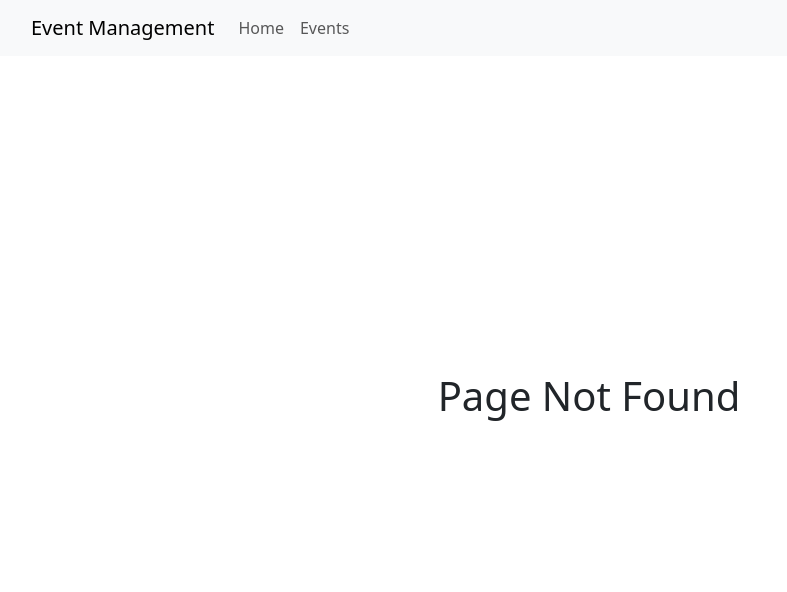
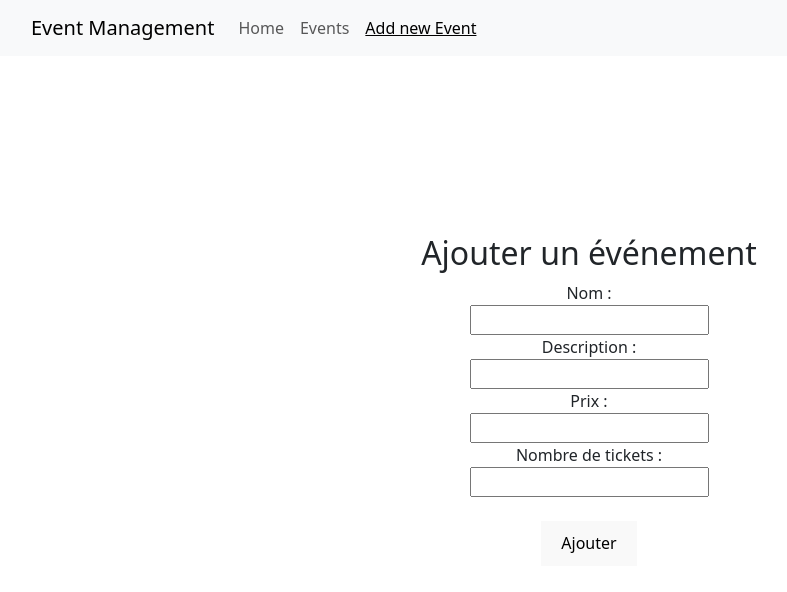
Before and after one commit to Zahrabelghaieb/React, a React (Vite) app: page /add in a window 1280 px wide. Before the commit this address had no page. Shown: the top 592 px of the page, without its empty margins (51-838 px from the left). Built offline with nearby package versions, Linux system fonts and the light colour scheme.

Commit message:
Atelier3

```diff
--- a/package.json
+++ b/package.json
@@ -10,6 +10,7 @@
     "preview": "vite preview"
   },
   "dependencies": {
+    "axios": "^1.13.6",
     "bootstrap": "^5.3.8",
     "react": "^19.2.0",
     "react-bootstrap": "^2.10.10",
--- a/src/App.jsx
+++ b/src/App.jsx
@@ -50,10 +50,13 @@ import React from 'react';
 import './App.css';
 import 'bootstrap/dist/css/bootstrap.min.css';
 import Events from './components/events/Events';
-import {Routes, Route, BrowserRouter} from 'react-router-dom';
+import { Routes, Route, BrowserRouter } from 'react-router-dom';
 import Home from './Home';
 import NavigationBar from './components/events/NavigationBar';
 import EventDetails from './components/events/EventDetails';
+import AddEvent from './components/events/AddEvent';
+import UpdateEvent from './components/events/UpdateEvent';
+
 function App() {
   return (
     <BrowserRouter>
@@ -61,10 +64,12 @@ function App() {
       <Routes>
         <Route path="/" element={<Home />} />
         <Route path="/events" element={<Events />} />
-        <Route path="/events/:name" element={<EventDetails/>} />
+        <Route path="/events/:id" element={<EventDetails />} />
+        <Route path="/add" element={<AddEvent />} />
+        <Route path="/update/:id" element={<UpdateEvent />} />
         <Route path="*" element={<h1>Page Not Found</h1>} />
       </Routes>
-  </BrowserRouter>
+    </BrowserRouter>
   );
 }
 
--- /dev/null
+++ b/src/api/db.json
@@ -0,0 +1,23 @@
+{
+  "events": [
+    {
+      "id": "2",
+      "name": "Festival de la médina de Tunis",
+      "description": "Le lorem ipsum est, en imprimerie, une suite de mots sans signification utilisée à titre provisoire pour calibrer une mise en page",
+      "image": "event2.jpg",
+      "price": 15,
+      "nbTickets": 4,
+      "nbParticipants": 30,
+      "like": false
+    },
+    {
+      "id": "2d14",
+      "name": "zahra",
+      "description": "hhhhhhhhh",
+      "price": "19",
+      "nbTickets": "50",
+      "image": "dd.jpg"
+    }
+  ],
+  "$schema": "./node_modules/json-server/schema.json"
+}
--- /dev/null
+++ b/src/components/events/AddEvent.jsx
@@ -0,0 +1,80 @@
+import { useState } from "react";
+import { useNavigate } from "react-router-dom";
+import { addEvent } from "../../services/api";
+
+function AddEvent() {
+  const navigate = useNavigate();
+
+  const [form, setForm] = useState({
+    name: "",
+    description: "",
+    price: "",
+    nbTickets: "",
+  });
+
+  const handleChange = (e) =>
+    setForm({ ...form, [e.target.name]: e.target.value });
+
+  const handleSubmit = async (e) => {
+    e.preventDefault();
+    await addEvent(form);
+    navigate("/events");
+  };
+
+  return (
+    <div>
+      <h2>Ajouter un événement</h2>
+
+      <form onSubmit={handleSubmit}>
+        <div>
+          <label>Nom :</label><br />
+          <input
+            type="text"
+            name="name"
+            value={form.name}
+            onChange={handleChange}
+            required
+          />
+        </div>
+
+        <div>
+          <label>Description :</label><br />
+          <input
+            type="text"
+            name="description"
+            value={form.description}
+            onChange={handleChange}
+            required
+          />
+        </div>
+
+        <div>
+          <label>Prix :</label><br />
+          <input
+            type="number"
+            name="price"
+            value={form.price}
+            onChange={handleChange}
+            required
+          />
+        </div>
+
+        <div>
+          <label>Nombre de tickets :</label><br />
+          <input
+            type="number"
+            name="nbTickets"
+            value={form.nbTickets}
+            onChange={handleChange}
+            required
+          />
+        </div>
+
+        <br />
+        <button type="submit">Ajouter</button>
+      </form>
+    </div>
+  );
+}
+
+export default AddEvent;
--- a/src/components/events/Event.jsx
+++ b/src/components/events/Event.jsx
@@ -1,54 +1,84 @@
 import React from 'react';
 import { Card, Col, Button, Badge } from 'react-bootstrap';
-// import placeholder from '../../assets/placeholder.jpg';
-import { Link } from 'react-router-dom';
+import { Link, useNavigate } from 'react-router-dom';
+import { deleteEvent } from "../../services/api";
 
 function Event({ event, buy }) {
+  const navigate = useNavigate();
+
+  const handleDelete = async () => {
+    await deleteEvent(event.id);
+    window.location.reload();
+  };
+
   return (
     <Col md={4} className="mb-4">
       <Card>
         <Card.Img
           variant="top"
-          src={`/images/${event.image}`} // Assuming images are in public/images/
+          src={`/images/${event.image}`}
           alt={event.name}
-          style={{ height: 200}}
+          style={{ height: 200 }}
         />
 
         <Card.Body>
           <Card.Title>
-            <Link to = {`/events/${event.name}`}>
+            <Link to={`/events/${event.id}`}>
               {event.name}
             </Link>
-            </Card.Title>
+          </Card.Title>
 
           <Card.Text>{event.description}</Card.Text>
+
           <p><strong>Prix :</strong> {event.price} TND</p>
+
           <p>
-            <strong>Billets :</strong>{' '}
+            <strong>Billets :</strong>{" "}
             {event.nbTickets === 0
-              ? <Badge bg="danger">Sold Out</Badge>
-              : <Badge bg="success">{event.nbTickets}</Badge>
+              ? <Badge bg="secondary">Sold Out</Badge>
+              : <Badge bg="secondary">{event.nbTickets}</Badge>
             }
           </p>
+
           <p><strong>Participants :</strong> {event.nbParticipants}</p>
 
           {/* Bouton Book */}
           <Button
-            variant="primary"
+            variant="light"
             onClick={() => buy(event.id)}
             disabled={event.nbTickets === 0}
             className="me-2"
           >
-            {event.nbTickets === 0 ? 'Sold Out' : 'Book an event'}
+            {event.nbTickets === 0 ? 'Sold Out' : 'Book'}
           </Button>
 
-          {/* Bouton Like/Dislike */}
+          {/* Bouton Like */}
           <Button
-            variant={event.like ? 'danger' : 'outline-danger'}
+            variant="light"
             onClick={() => buy(event.id, 'like')}
+            className="me-2"
           >
-            {event.like ? '❤️ Dislike' : '🤍 Like'}
+            {event.like ? 'Dislike' : 'Like'}
           </Button>
+
+          {/* Bouton Update */}
+          <Button
+            variant="light"
+            onClick={() => navigate(`/update/${event.id}`)}
+            className="me-2 mt-2"
+          >
+            Update
+          </Button>
+
+          {/* Bouton Delete */}
+          <Button
+            variant="light"
+            onClick={handleDelete}
+            className="mt-2"
+          >
+            Delete
+          </Button>
+
         </Card.Body>
       </Card>
     </Col>
--- a/src/components/events/EventDetails.jsx
+++ b/src/components/events/EventDetails.jsx
@@ -1,21 +1,29 @@
 import { useParams } from "react-router-dom";
-import events from "./data/events";
+import { useEffect, useState } from "react";
+import { getallEvents } from "../../services/api";
 const EventDetails = () => {
-    const { name } = useParams();
-    const event = events.find(e => e.name === name);
+    const { id } = useParams();
+    const [event, setEvent] = useState(null);
+
+    useEffect(() => {
+        getallEvents(id)
+            .then((res) => setEvent(res.data))
+            .catch(() => setEvent(null));
+    }, [id]);
+
     if (!event) {
-        return <h1>Event Not Found</h1>;
+        return <h1>Event does not exist</h1>;
     }
-  return (
-    <div>
-        <h1>Event Details for {name}</h1>
-        {event && (
+
+    return (
+        <div>
+            <h1>Event Details for {event.name}</h1>
             <div>
                 <p>Description: {event.description}</p>
                 <p>Price: {event.price} €</p>
-    </div>
-        )}
-    </div>
-   );
+            </div>
+        </div>
+    );
 };
+
 export default EventDetails;
--- a/src/components/events/Events.jsx
+++ b/src/components/events/Events.jsx
@@ -1,16 +1,17 @@
 import React, { useState, useEffect } from 'react';
 import { Row, Alert, Container } from 'react-bootstrap';
 import Event from './Event';
-import eventsData from "./data/events.json";
+import { getallEvents } from "../../services/api";
 function Events() {
-  const [events, setEvents] = useState(eventsData);
+  const [events, setEvents] = useState([]);
   const [showWelcome, setShowWelcome] = useState(false);
   const [bookingMsg, setBookingMsg] = useState('');
 
-  // ✅ useEffect — Message de bienvenue au montage
   useEffect(() => {
     console.log('Composant monté');
     setShowWelcome(true);
+
+    getallEvents().then((res) => setEvents(res.data));
 
     const timer = setTimeout(() => {
       setShowWelcome(false);
@@ -22,20 +23,16 @@ function Events() {
     };
   }, []);
 
-  // ✅ useEffect — Surveiller les changements d'events
   useEffect(() => {
     console.log('Composant mis à jour');
   });
 
-  // ✅ Fonction buy — Book ou Like/Dislike
   const buy = (id, action = 'book') => {
     setEvents(events.map(event => {
       if (event.id === id) {
-
         if (action === 'like') {
           return { ...event, like: !event.like };
         }
-
         if (event.nbTickets > 0) {
           setBookingMsg('You have booked an event !');
           setTimeout(() => setBookingMsg(''), 2000);
@@ -54,14 +51,12 @@ function Events() {
     <Container className="mt-4">
       <h2 className="text-center mb-4">Gestion des Événements</h2>
 
-      {/* Message de bienvenue */}
       {showWelcome && (
         <Alert variant="info" className="text-center">
-          👋 Bienvenue sur notre plateforme d'événements !
+           Bienvenue sur notre plateforme d'événements !
         </Alert>
       )}
 
-      {/* Message de réservation */}
       {bookingMsg && (
         <Alert variant="success" className="text-center">
           ✅ {bookingMsg}
--- a/src/components/events/NavigationBar.jsx
+++ b/src/components/events/NavigationBar.jsx
@@ -12,6 +12,7 @@ const NavigationBar = () => {
                     <Nav>
                         <Nav.Link as={NavLink} to="/" style={({isActive}) => ({textDecoration:isActive ? 'underline' : 'none'})}>Home</Nav.Link>
                         <Nav.Link as={NavLink} to="/events" style={({isActive}) => ({textDecoration:isActive ? 'underline' : 'none'})}>Events</Nav.Link>
+                        <Nav.Link as={NavLink} to="/add" style={({isActive}) => ({textDecoration:isActive ? 'underline' : 'none'})}>Add new Event</Nav.Link>
                     </Nav>
                 </Navbar.Collapse>
             </Container>
--- /dev/null
+++ b/src/components/events/UpdateEvent.jsx
@@ -0,0 +1,87 @@
+import { useState, useEffect } from "react";
+import { useNavigate, useParams } from "react-router-dom";
+import { getallEvents, editEvent } from "../../services/api";
+
+function UpdateEvent() {
+  const { id } = useParams();
+  const navigate = useNavigate();
+
+  const [form, setForm] = useState({
+    name: "",
+    description: "",
+    price: "",
+    nbTickets: "",
+  });
+
+  useEffect(() => {
+    getallEvents(id).then((res) => {
+      setForm(res.data);
+    });
+  }, [id]);
+
+  const handleChange = (e) =>
+    setForm({ ...form, [e.target.name]: e.target.value });
+
+  const handleSubmit = async (e) => {
+    e.preventDefault();
+    await editEvent(id, form);
+    navigate("/events");
+  };
+
+  return (
+    <div>
+      <h2>Modifier l'événement</h2>
+
+      <form onSubmit={handleSubmit}>
+        <div>
+          <label>Nom :</label><br />
+          <input
+            type="text"
+            name="name"
+            value={form.name}
+            onChange={handleChange}
+            required
+          />
+        </div>
+
+        <div>
+          <label>Description :</label><br />
+          <input
+            type="text"
+            name="description"
+            value={form.description}
+            onChange={handleChange}
+            required
+          />
+        </div>
+
+        <div>
+          <label>Prix :</label><br />
+          <input
+            type="number"
+            name="price"
+            value={form.price}
+            onChange={handleChange}
+            required
+          />
+        </div>
+
+        <div>
+          <label>Nombre de tickets :</label><br />
+          <input
+            type="number"
+            name="nbTickets"
+            value={form.nbTickets}
+            onChange={handleChange}
+            required
+          />
+        </div>
+
+        <br />
+        <button type="submit">Mettre à jour</button>
+      </form>
+    </div>
+  );
+}
+
+export default UpdateEvent;
--- /dev/null
+++ b/src/services/api.jsx
@@ -0,0 +1,21 @@
+import axios from "axios";
+
+
+const url = "http://localhost:3001/events";
+
+export const getallEvents = async (id) => {
+  id = id || "";
+  return await axios.get(`${url}/${id}`);
+};
+
+export const addEvent = async (event) => {
+  return await axios.post(url, event);
+};
+
+export const editEvent = async (id, event) => {
+  return await axios.put(`${url}/${id}`, event);
+};
+
+export const deleteEvent = async (id) => {
+  return await axios.delete(`${url}/${id}`);
+};
```
Also changed, not shown: public/images/dd.jpg (added), 1 other file (tests, documents, lock files or other folders).
